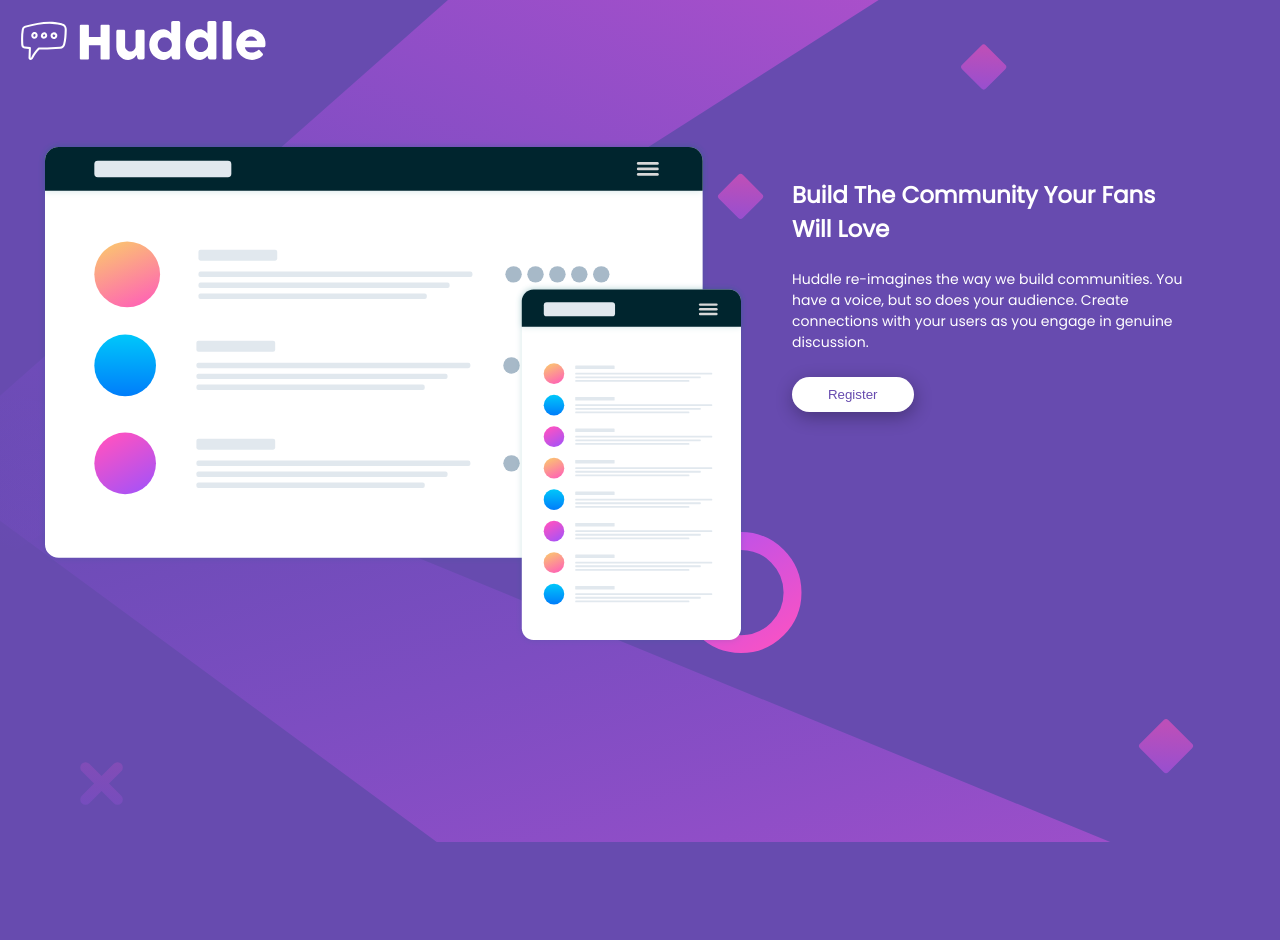
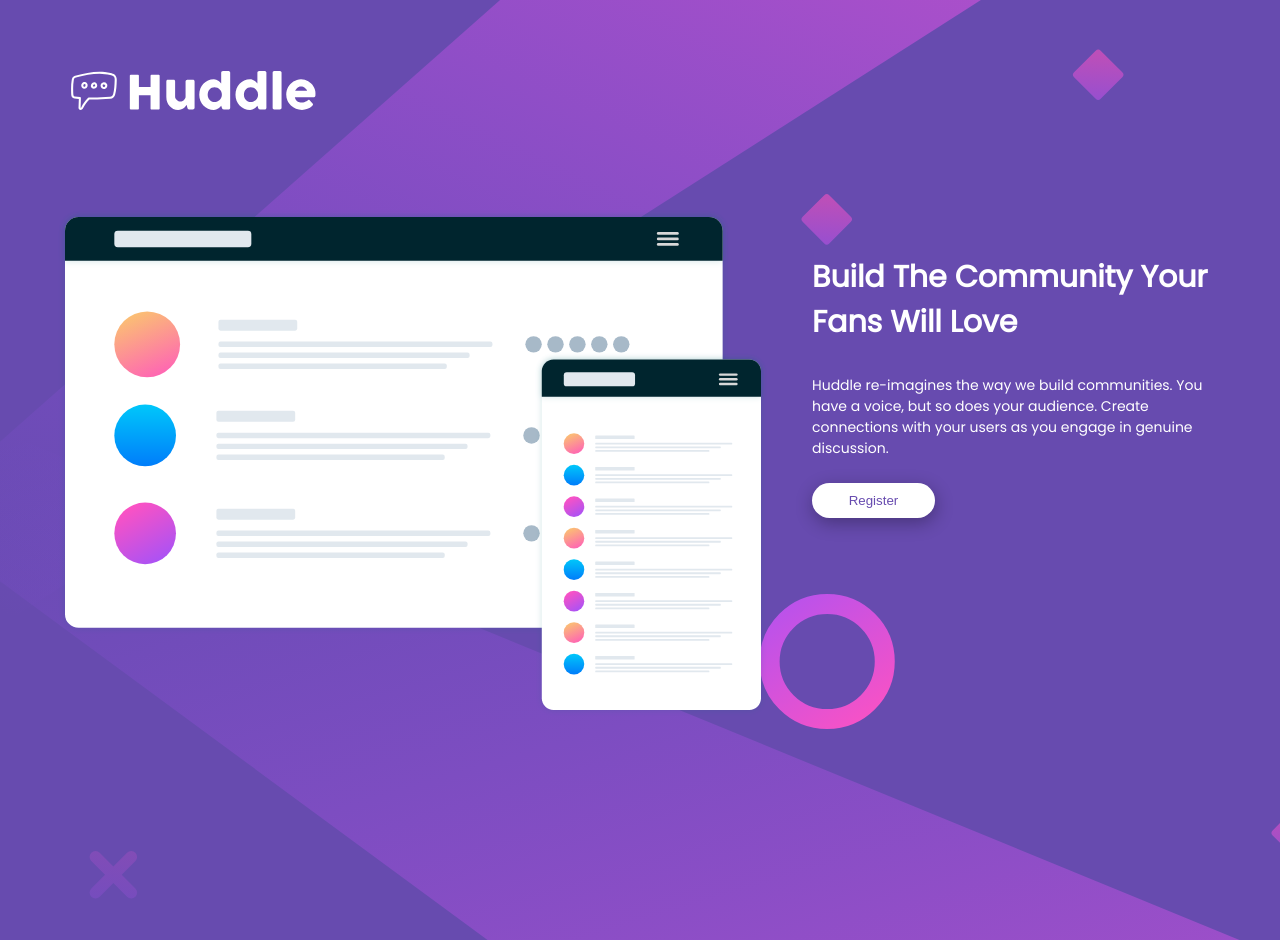
Before and after one commit to Ayobami0/Huddle-landing-page, a plain HTML site: page index.html in a window 1280 px wide. Before the commit the page ends 842 px from the top, so only its background shows below. Drawn offline with Linux system fonts and the light colour scheme.

Commit message:
Added padding to page

```diff
--- a/css/style.css
+++ b/css/style.css
@@ -2,6 +2,7 @@ body{
     background-color: hsl(257, 40%, 49%);
     /* font-family: Open Sans; */
     font-family: Poppins;
+    padding: 20px 50px;
     background-image: url("../images/bg-mobile.svg");
     background-size: auto;
     background-repeat: no-repeat;
@@ -10,9 +11,9 @@ body{
     padding: 30px 0;
 }
 .container{
+    padding-top: 50px;
     display: flex;
     flex-direction: column;
-    padding: 30px 30px;
     justify-content: space-between;
 }
 button:hover{
@@ -28,7 +29,7 @@ button:hover{
     font-size: 14px;
 }
 #heading{
-    font-size: 23px;
+    font-size: 30px;
     font-weight:600;
     color: white;
 }
@@ -61,6 +62,7 @@ button{
 @media only screen and (min-width: 992px){
     body{
         background-image: url("../images/bg-desktop.svg");
+        padding: 50px 50px;
         background-size: cover;
     }
     .container{
@@ -73,10 +75,9 @@ button{
     }
     #text-container{
         text-align: left;
-        margin: 45px;
+        margin: 45px 0 45px 45px;
     }
     #icon-container{
         justify-content: end;
-        margin-right: 50px;
     }
 }
```
